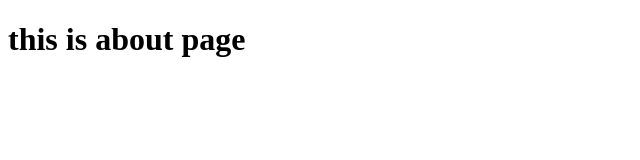
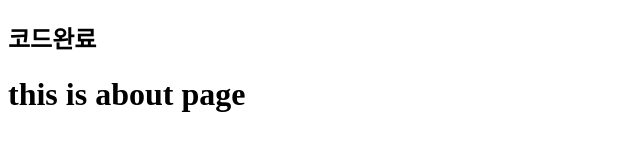
Before and after one commit to hongyungeun/git-drawing, a plain HTML site: page about.html in a window 1280 px wide. Shown: the whole page, without its empty margins (0-640 px from the left). Drawn offline with Linux system fonts and the light colour scheme.

Commit message:
Update about.html

```diff
--- a/about.html
+++ b/about.html
@@ -7,6 +7,7 @@
 
 </head>
 <body>
+    <h2> 코드완료 </h2>
     <h1>this is about page</h1>
 </body>
 </html>
```
